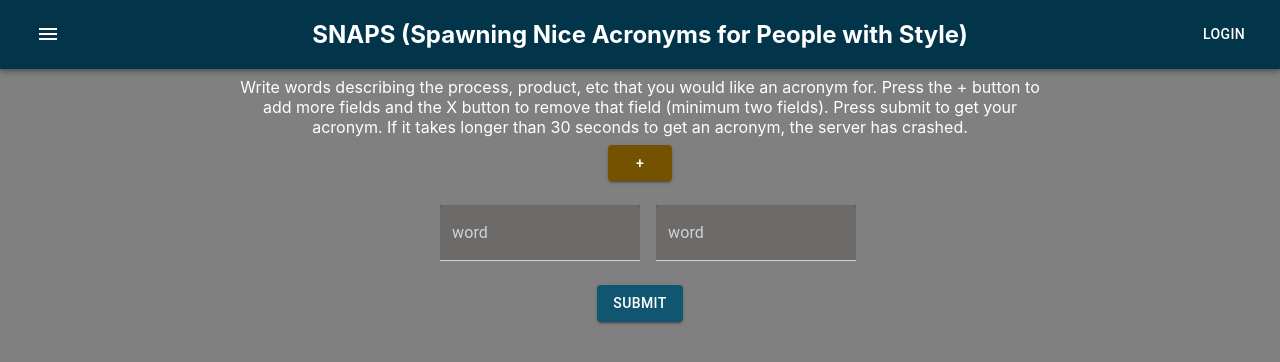
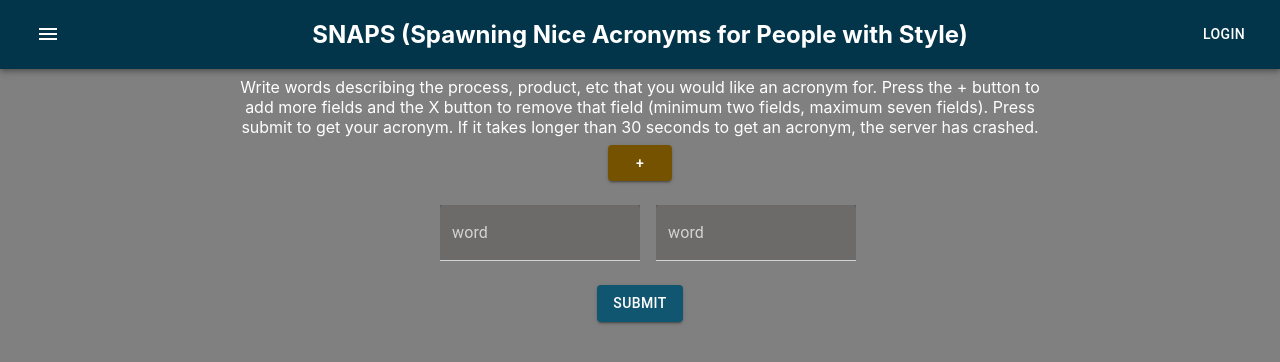
Before and after one commit to berg2043/Acronym-Generator, a React (Create React App) app: page / in a window 1280 px wide. Shown: the top 362 px of the page. Built offline with nearby package versions, Linux system fonts and the light colour scheme; no server answers.

Commit message:
updated instruction text

```diff
--- a/src/components/Landing/Landing.js
+++ b/src/components/Landing/Landing.js
@@ -153,7 +153,7 @@ const Landing = () => {
       <p style={{color: 'white', maxWidth: 800, margin: 'auto', marginTop: 8}}>
         Write words describing the process, product, etc that you would like an
         acronym for.  Press the + button to add more fields and the X button to
-        remove that field (minimum two fields).  Press submit to get your acronym.
+        remove that field (minimum two fields, maximum seven fields).  Press submit to get your acronym.
         If it takes longer than 30 seconds to get an acronym, the server has crashed.
       </p>
       {
```
